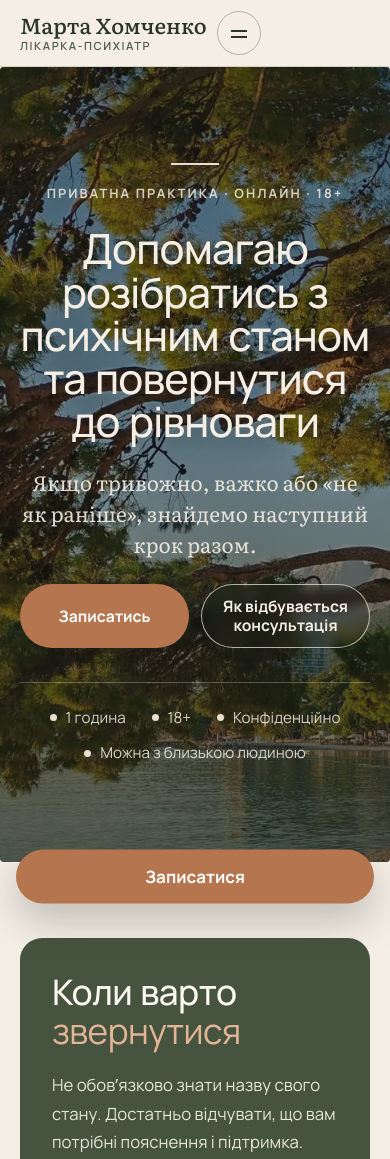
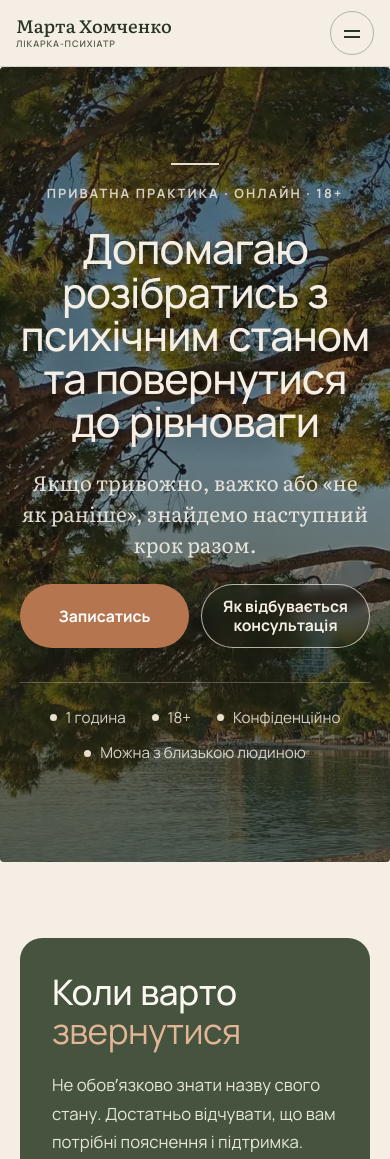
Before and after one commit to LodOEA/marta-site-preview, a plain HTML site: page index.html in a window 390 px wide. Shown: the top 1159 px of the page. Drawn offline with nearby package versions, Linux system fonts and the light colour scheme.

Commit message:
Марта 18.11: без звуку дихання, «Записатись» у шапці на телефоні

```diff
--- a/index.html
+++ b/index.html
@@ -44,7 +44,8 @@
         <a href="pytannya.html">Питання</a>
         <a href="zapys.html">Запис</a>
       </nav>
-      <a href="zapys.html" class="btn btn-primary nav-cta">Записатися</a>
+      <a href="zapys.html" class="btn btn-primary nav-cta">Записатись</a>
+      <a href="zapys.html" class="header-cta" aria-hidden="true" tabindex="-1">Записатись</a>
       <button class="nav-toggle" id="navToggle" aria-label="Відкрити меню" aria-expanded="false" aria-controls="mobileMenu"><span></span><span></span></button>
     </div>
     <nav class="mobile-menu" id="mobileMenu" aria-label="Мобільна навігація" hidden>
@@ -54,7 +55,7 @@
         <a href="pytannya.html">Питання</a>
         <a href="zapys.html">Запис</a>
       <a href="dopomoha.html">Невідкладна допомога</a>
-      <a href="zapys.html" class="btn btn-primary">Записатися на консультацію</a>
+      <a href="zapys.html" class="btn btn-primary">Записатись на консультацію</a>
     </nav>
   </header>
 
@@ -174,7 +175,7 @@
     <section class="sec cta-band cta-a" aria-label="Запис на консультацію">
       <div class="wrap cta-in">
         <p class="cta-copy">Зустрічаємося у Google Meet.</p>
-        <a href="zapys.html" class="btn btn-primary btn-lg">Записатися на консультацію</a>
+        <a href="zapys.html" class="btn btn-primary btn-lg">Записатись на консультацію</a>
       </div>
     </section>
   </main>
@@ -198,7 +199,7 @@
     </div>
   </footer>
 
-  <a href="zapys.html" class="floating-cta">Записатися</a>
+  <a href="zapys.html" class="floating-cta" aria-hidden="true" tabindex="-1">Записатись</a>
   <script src="script.js"></script>
 </body>
 </html>
--- a/script.js
+++ b/script.js
@@ -7,8 +7,14 @@
   const KEY = 'marta-comfort';
   const sysReduce = window.matchMedia('(prefers-reduced-motion: reduce)').matches;
   const canVibrate = 'vibrate' in navigator && window.matchMedia('(pointer: coarse)').matches;
-  let prefs = { sound: false, haptic: false, motion: !sysReduce, big: false };
-  try { Object.assign(prefs, JSON.parse(localStorage.getItem(KEY) || '{}')); } catch (e) { /* no-op */ }
+  const prefs = { haptic: false, motion: !sysReduce, big: false };
+  try {
+    const saved = JSON.parse(localStorage.getItem(KEY) || '{}');
+    // Read only supported preferences; legacy sound:true must never enable audio.
+    Object.keys(prefs).forEach((key) => {
+      if (typeof saved?.[key] === 'boolean') prefs[key] = saved[key];
+    });
+  } catch (e) { /* no-op */ }
   const savePrefs = () => { try { localStorage.setItem(KEY, JSON.stringify(prefs)); } catch (e) { /* no-op */ } };
   const applyPrefs = () => {
     root.classList.toggle('no-motion', !prefs.motion);
@@ -18,62 +24,23 @@
   if (!canVibrate) $$('.cb-tile[data-pref="haptic"]').forEach((b) => { b.hidden = true; });
   applyPrefs();
 
-  /* ---------- Звуки: мʼякі, але чіткі: як натиснути клавішу, обтягнуту фетром ----------
-     Кожен «дотик» = короткий приглушений клац (шум через низькочастотний фільтр, 12 мс)
-     + теплий низький тон із миттєвою атакою і коротким згасанням. Жодних дзвінких частот
-     вище ~1,6 кГц, гучність дуже низька. Звучать лише після явного ввімкнення. */
-  let ac = null, noise = null, master = null;
-  const audio = () => {
-    if (!ac) {
-      ac = new (window.AudioContext || window.webkitAudioContext)();
-      master = ac.createGain(); master.gain.value = .9;
-      const comp = ac.createDynamicsCompressor(); comp.threshold.value = -24; comp.ratio.value = 3;
-      master.connect(comp); comp.connect(ac.destination);
-      noise = ac.createBuffer(1, ac.sampleRate * .05, ac.sampleRate);
-      const d = noise.getChannelData(0); for (let i = 0; i < d.length; i++) d[i] = (Math.random() * 2 - 1) * (1 - i / d.length);
-    }
-    if (ac.state === 'suspended') ac.resume();
-    return ac;
-  };
-  const felt = (t, vol = .05, cutoff = 900) => {       // приглушений «тук»
-    const c = ac, s = c.createBufferSource(), f = c.createBiquadFilter(), g = c.createGain();
-    s.buffer = noise; f.type = 'lowpass'; f.frequency.value = cutoff; f.Q.value = .7;
-    g.gain.setValueAtTime(vol, t); g.gain.exponentialRampToValueAtTime(.0001, t + .045);
-    s.connect(f); f.connect(g); g.connect(master); s.start(t); s.stop(t + .05);
-  };
-  const body = (t, freq, dur = .22, vol = .06, type = 'triangle', glide = null) => {   // теплий тон
-    const c = ac, o = c.createOscillator(), f = c.createBiquadFilter(), g = c.createGain();
-    o.type = type; o.frequency.setValueAtTime(freq, t);
-    if (glide) o.frequency.exponentialRampToValueAtTime(glide, t + dur);
-    f.type = 'lowpass'; f.frequency.value = 1600;
-    g.gain.setValueAtTime(0, t); g.gain.linearRampToValueAtTime(vol, t + .006); g.gain.exponentialRampToValueAtTime(.0001, t + dur);
-    o.connect(f); f.connect(g); g.connect(master); o.start(t); o.stop(t + dur + .05);
-  };
-  const pad = (from, to, dur, vol = .035) => {          // дихання: мʼякий «повітряний» тон
-    const c = ac, t = c.currentTime, g = c.createGain(), f = c.createBiquadFilter();
-    f.type = 'lowpass'; f.frequency.setValueAtTime(500, t); f.frequency.linearRampToValueAtTime(to > from ? 1100 : 450, t + dur);
-    g.gain.setValueAtTime(0, t); g.gain.linearRampToValueAtTime(vol, t + dur * .35); g.gain.linearRampToValueAtTime(0, t + dur);
-    [0, 4].forEach((det) => { const o = c.createOscillator(); o.type = 'sine'; o.detune.value = det;
-      o.frequency.setValueAtTime(from, t); o.frequency.exponentialRampToValueAtTime(to, t + dur); o.connect(f); o.start(t); o.stop(t + dur + .05); });
-    f.connect(g); g.connect(master);
-  };
+  /* ---------- Лише дотик: синтез звуку прибрано ---------- */
   const buzz = (p) => { if (prefs.haptic && canVibrate) try { navigator.vibrate(p); } catch (e) { /* no-op */ } };
-  const play = (fn) => { if (!prefs.sound) return; try { audio(); fn(ac.currentTime); } catch (e) { /* no-op */ } };
   const sfx = {
-    tap:    () => { play((t) => { felt(t, .05); body(t, 196, .14, .045); }); buzz(8); },
-    select: () => { play((t) => { felt(t, .06); body(t, 220, .2, .05); body(t + .07, 330, .28, .035, 'sine'); }); buzz(12); },
-    on:     () => { play((t) => { felt(t, .06); body(t, 262, .18, .05, 'triangle', 330); }); buzz(12); },
-    off:    () => { play((t) => { felt(t, .05); body(t, 262, .18, .04, 'triangle', 196); }); buzz(8); },
-    open:   () => { play((t) => { felt(t, .04, 700); body(t, 247, .22, .04, 'sine', 294); }); buzz(6); },
-    close:  () => { play((t) => { felt(t, .035, 600); body(t, 247, .2, .035, 'sine', 208); }); },
-    inhale: () => { play(() => pad(174.6, 261.6, 4)); buzz(30); },
-    exhale: () => { play(() => pad(261.6, 164.8, 6)); buzz([12, 120, 12]); },
-    done:   () => { play((t) => [196, 247, 294].forEach((f, i) => body(t + i * .16, f, .9, .035, 'sine'))); buzz([10, 80, 10]); },
+    tap: () => buzz(8),
+    select: () => buzz(12),
+    on: () => buzz(12),
+    off: () => buzz(8),
+    open: () => buzz(6),
+    close: () => {},
+    inhale: () => buzz(30),
+    exhale: () => buzz([12, 120, 12]),
+    done: () => buzz([10, 80, 10]),
   };
 
   /* ---------- Блок «Комфорт»: плитки-перемикачі ---------- */
   $$('.cb-tile[data-pref]').forEach((b) => b.addEventListener('click', () => {
-    const k = b.dataset.pref; prefs[k] = !prefs[k]; savePrefs(); applyPrefs();
+    const k = b.dataset.pref; if (!(k in prefs)) return; prefs[k] = !prefs[k]; savePrefs(); applyPrefs();
     prefs[k] ? sfx.on() : sfx.off(); motion.update();
   }));
 
@@ -142,13 +109,42 @@
   /* ---------- Тихий «тук» на кнопках і посиланнях запису ---------- */
   $$('.btn, .more, .call').forEach((el) => el.addEventListener('pointerdown', () => sfx.tap()));
 
-  /* ---------- Плаваюча кнопка запису на мобільному ---------- */
-  /* показується, коли кнопки запису першого екрана не видно (зокрема одразу, якщо вона нижче згину) */
-  const floatingCta = $('.floating-cta'), heroCta = $('.hero-cta .btn, .hero-txt > .btn');
-  if (floatingCta && heroCta && 'IntersectionObserver' in window) {
-    new IntersectionObserver(([en]) => floatingCta.classList.toggle('is-visible', !en.isIntersecting)).observe(heroCta);
-  } else if (floatingCta) floatingCta.classList.add('is-visible');
-  if (floatingCta) floatingCta.addEventListener('pointerdown', () => sfx.tap());
+  /* ---------- Адаптивна кнопка запису ---------- */
+  const floatingCta = $('.floating-cta'), headerCta = $('.header-cta'), heroCta = $('.hero-cta .btn, .hero-txt > .btn');
+  if (floatingCta && heroCta) {
+    const blockers = $$('.cta-band, .site-footer, #dyhannya');
+    const mobile = window.matchMedia('(max-width: 960px)');
+    const phone = window.matchMedia('(max-width: 600px)');
+    const updateCta = () => {
+      const headerBottom = $('.site-header').getBoundingClientRect().bottom;
+      const blocked = blockers.some((el) => {
+        const rect = el.getBoundingClientRect();
+        return rect.top < window.innerHeight && rect.bottom > 0;
+      });
+      // Only show after passing the hero button, never while it is below the fold.
+      const visible = mobile.matches && heroCta.getBoundingClientRect().bottom <= headerBottom && !blocked;
+      for (const [cta, active] of [[headerCta, visible && phone.matches], [floatingCta, visible && !phone.matches]]) {
+        cta.classList.toggle('is-visible', active);
+        cta.setAttribute('aria-hidden', String(!active));
+        cta.tabIndex = active ? 0 : -1;
+      }
+      document.body.classList.toggle('has-floating-cta', visible && !phone.matches);
+    };
+    let pending = false;
+    const scheduleCta = () => {
+      if (pending) return;
+      pending = true;
+      requestAnimationFrame(() => { pending = false; updateCta(); });
+    };
+    window.addEventListener('scroll', scheduleCta, { passive: true });
+    window.addEventListener('resize', scheduleCta, { passive: true });
+    if ('IntersectionObserver' in window) {
+      const observer = new IntersectionObserver(scheduleCta);
+      [heroCta, ...blockers].forEach((el) => observer.observe(el));
+    }
+    updateCta();
+  }
+  [floatingCta, headerCta].filter(Boolean).forEach(el => el.addEventListener('pointerdown', () => sfx.tap()));
 
   /* ---------- Темна тема лише за ?theme=dark (для перегляду) ---------- */
   try { if (new URLSearchParams(location.search).get('theme') === 'dark') root.setAttribute('data-theme', 'dark'); } catch (e) { /* no-op */ }
--- a/styles.css
+++ b/styles.css
@@ -297,7 +297,7 @@ p { margin: 0 0 1em; text-wrap: pretty; }
 .footer-help { grid-column: 1 / -1; margin: 10px 0 0; padding-top: 20px; border-top: 1px solid rgba(244, 238, 229, .15); font-size: .9rem; }
 .footer-help a { color: #e2b594; font-weight: 650; }
 
-.floating-cta { display: none; }
+.floating-cta, .header-cta { display: none; }
 
 /* =========================================================
    Адаптивність
@@ -324,9 +324,10 @@ p { margin: 0 0 1em; text-wrap: pretty; }
   .steps { grid-template-columns: 1fr; }
   .topics-head { grid-template-columns: 1fr; align-items: start; }
   .soc-grid { grid-template-columns: 1fr; }
-  .floating-cta { display: flex; position: fixed; left: 16px; right: 16px; bottom: 16px; z-index: 30; min-height: 54px; align-items: center; justify-content: center; border-radius: 999px; background: var(--clay); color: #fff; font-weight: 650; text-decoration: none; box-shadow: 0 16px 40px rgba(27, 34, 25, .25);
-    transform: translateY(140%); transition: transform .45s var(--soft); }
-  .floating-cta.is-visible { transform: none; }
+  .floating-cta { display: flex; position: fixed; left: 0; right: 0; width: max-content; max-width: calc(100% - 32px); margin-inline: auto; bottom: calc(16px + env(safe-area-inset-bottom, 0px)); z-index: 30; height: 46px; padding: 0 24px; align-items: center; justify-content: center; border-radius: 999px; background: var(--clay); color: #fff; font-weight: 650; text-decoration: none;
+    opacity: 0; visibility: hidden; pointer-events: none; transition: opacity .18s ease, visibility 0s .18s; }
+  .floating-cta.is-visible { opacity: 1; visibility: visible; pointer-events: auto; transition-delay: 0s; }
+  body.has-floating-cta { padding-bottom: calc(78px + env(safe-area-inset-bottom, 0px)); }
   .page-zapys .floating-cta, .page-dopomoha .floating-cta { display: none; }
 }
 @media (max-width: 600px) {
@@ -334,7 +335,15 @@ p { margin: 0 0 1em; text-wrap: pretty; }
   h1, .hero-page h1 { font-size: 2.75rem; }
   .hero .btn-lg, .places .btn-lg { max-width: 100%; padding: 12px 24px; white-space: normal; text-align: center; }
   h2 { font-size: 2.2rem; }
-  .brand { font-size: 1.35rem; }
+  .nav-inner { gap: 6px; padding-inline: 16px; }
+  .brand { font-size: 18px; }
+  .brand-role { font-size: 9px; letter-spacing: .1em; }
+  .nav-toggle { flex: 0 0 44px; }
+  .header-cta { display: inline-flex; flex: 0 0 auto; margin-left: auto; align-items: center; justify-content: center; min-height: 44px; padding: 0 10px; border-radius: 999px; background: var(--clay); color: #fff; font-size: 12px; font-weight: 650; text-decoration: none;
+    opacity: 0; visibility: hidden; pointer-events: none; transition: opacity .18s ease, visibility 0s .18s; }
+  .header-cta.is-visible { opacity: 1; visibility: visible; pointer-events: auto; transition-delay: 0s; }
+  .floating-cta { display: none; }
+  body.has-floating-cta { padding-bottom: 0; }
   .req, .cols, .cb-grid { grid-template-columns: 1fr; }
   .topics li { font-size: 1.02rem; padding: 10px 16px; }
   .topics-shell { border-radius: 22px; }
@@ -472,5 +481,9 @@ html.no-motion .hero-bg img { transform: none !important; }
 @media (max-width: 600px) {
   .cta-b .cta-in { flex-direction: column; align-items: flex-start; }
   .consultation-hero .hero-cta { display: flex; }
-  .site-footer { padding-bottom: 74px; }
+
 }
+
+@media (prefers-reduced-motion: reduce) {
+  .floating-cta, .header-cta { transition: none; }
+}
```
Also changed, not shown: dopomoha.html (+6 -5 lines), konsultatsiya.html (+5 -4 lines), pro-mene.html (+5 -4 lines), pytannya.html (+5 -4 lines), zapys.html (+5 -4 lines).
